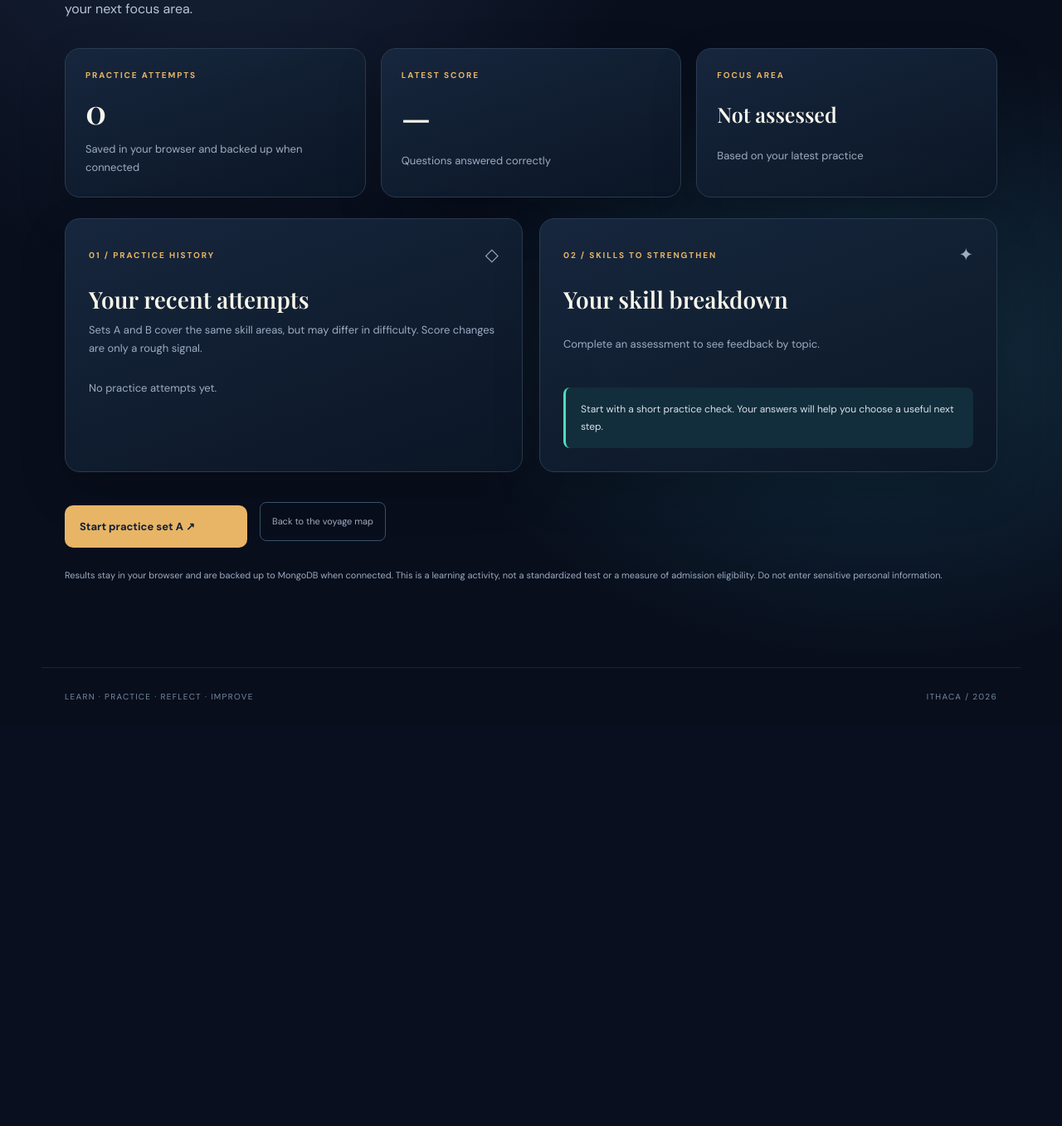
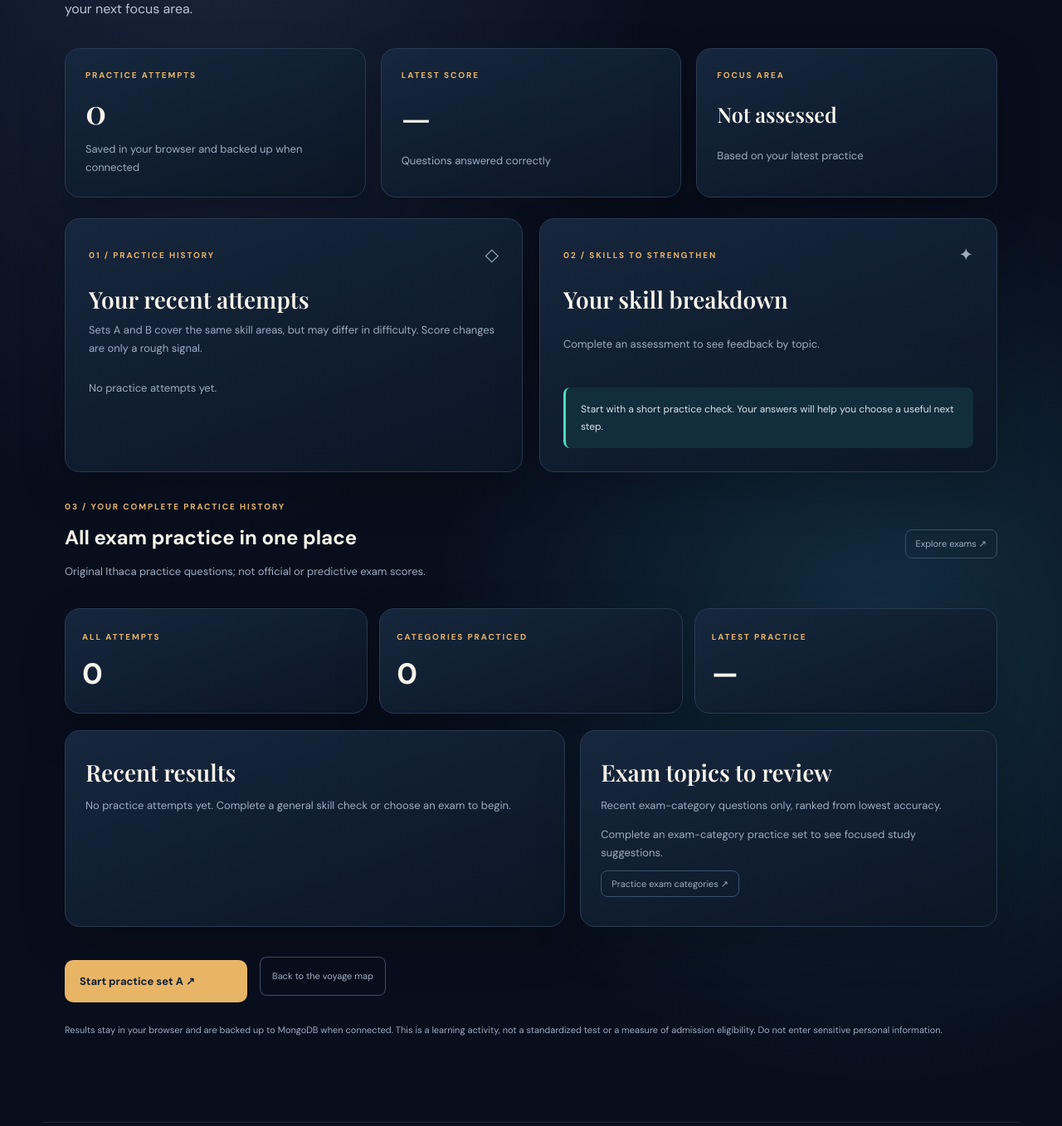
Before and after one commit to 05Winel05/ithaca, a Flask app: page /progress in a window 1280 px wide. Shown: the part 313-1670 px from the top of the page at 83% size. Before the commit the page ends 1157 px from the top, so only its background shows below. Run offline with Flask 3, Linux system fonts and the light colour scheme; the visitor is signed in with stand-in values (Sample User, id 1); some web fonts are replaced.

Commit message:
Unify exam progress with MongoDB and Athena AI

```diff
--- a/app.py
+++ b/app.py
@@ -75,11 +75,37 @@ def sync_progress():
         if len(supplied) > 48:
             return jsonify({"error": "Too many progress sections."}), 400
         allowed = {
-            "ithaca-quests", "ithaca-assessments-v1",
+            "ithaca-quests", "ithaca-assessments-v1", "ithaca-exam-practice-v1",
             "ithaca-athena-current-v1", "ithaca-athena-xp-v1",
         }
         state = {key: value for key, value in supplied.items()
                  if key in allowed or (key.startswith("ithaca-preparation:") and len(key) <= 220)}
+        # ITHACA_UPGRADE6: only bounded, aggregated, non-sensitive exam attempt data.
+        if "ithaca-exam-practice-v1" in state:
+            attempts = state["ithaca-exam-practice-v1"]
+            if not isinstance(attempts, list) or len(attempts) > 40:
+                return jsonify({"error": "Invalid exam history."}), 400
+            sanitized = []
+            for item in attempts:
+                if not isinstance(item, dict):
+                    return jsonify({"error": "Invalid exam entry."}), 400
+                exam, date = item.get('exam'), item.get('date')
+                score, total, topics = item.get('score'), item.get('total'), item.get('topics')
+                if (exam not in {'SAT','ACT','TOEFL','IELTS','DET'} or not isinstance(date, str) or len(date) > 40
+                        or type(score) is not int or type(total) is not int or not 1 <= total <= 8
+                        or not 0 <= score <= total or not isinstance(topics, dict) or len(topics) > 8):
+                    return jsonify({"error": "Invalid exam attempt format."}), 400
+                clean_topics = {}
+                for topic, result in topics.items():
+                    if not isinstance(topic, str) or len(topic) > 70 or not isinstance(result, dict):
+                        return jsonify({"error": "Invalid exam topic."}), 400
+                    correct, count = result.get('correct'), result.get('total')
+                    if type(correct) is not int or type(count) is not int or not 1 <= count <= 8 or not 0 <= correct <= count:
+                        return jsonify({"error": "Invalid exam topic score."}), 400
+                    clean_topics[topic] = {"correct": correct, "total": count}
+                sanitized.append({"date": date, "exam": exam, "score": score,
+                                  "total": total, "topics": clean_topics})
+            state["ithaca-exam-practice-v1"] = sanitized
         collection.update_one(
             {"_id": owner_id},
             {"$set": {"state": state, "updated_at": datetime.now(timezone.utc)}},
@@ -280,11 +306,33 @@ def athena_plan():
                             topics[TOPICS[slug]["title"]] = f"{good}/{count} correct"
             assessment = {"form": form, "score": f"{score} of 8", "topic_results": topics}
 
+    # ITHACA_UPGRADE6: consent-gated, bounded exam topic summaries for Athena.
+    exam_practice = []
+    raw_exams = data.get("exam_practice", [])
+    if raw_exams is not None:
+        if not isinstance(raw_exams, list) or len(raw_exams) > 5:
+            return jsonify({"error": "Invalid exam practice history."}), 400
+        for item in raw_exams:
+            if not isinstance(item, dict) or item.get("exam") not in {"SAT", "ACT", "TOEFL", "IELTS", "DET"}:
+                return jsonify({"error": "Invalid practice category."}), 400
+            score, total, raw_topics = item.get("score"), item.get("total"), item.get("topics")
+            if (type(score) is not int or type(total) is not int or not 1 <= total <= 8
+                    or not 0 <= score <= total or not isinstance(raw_topics, dict) or len(raw_topics) > 8):
+                return jsonify({"error": "Invalid practice result."}), 400
+            topics = {}
+            for name, result in raw_topics.items():
+                if not isinstance(name, str) or len(name) > 70 or not isinstance(result, dict):
+                    return jsonify({"error": "Invalid practice topic."}), 400
+                correct, count = result.get("correct"), result.get("total")
+                if type(correct) is not int or type(count) is not int or not 1 <= count <= 8 or not 0 <= correct <= count:
+                    return jsonify({"error": "Invalid topic score."}), 400
+                topics[name] = {"correct": correct, "total": count}
+            exam_practice.append({"exam": item["exam"], "score": score, "total": total, "topics": topics})
     if not os.getenv("GEMINI_API_KEY") or os.getenv("GEMINI_API_KEY") == "PASTE_YOUR_API_KEY_HERE":
         return jsonify({"error": "Gemini is not configured. Add GEMINI_API_KEY to your .env file, then restart Flask."}), 503
     try:
         from athena import generate_plan
-        plan = generate_plan(profile, assessment, scenario)
+        plan = generate_plan(profile, assessment, scenario, exam_practice=exam_practice)
     except ValueError as error:
         return jsonify({"error": str(error)}), 502
     except Exception as error:
--- a/static/sync.js
+++ b/static/sync.js
@@ -2,7 +2,7 @@
 (() => {
   'use strict';
   const commonKeys = [
-    'ithaca-quests', 'ithaca-assessments-v1',
+    'ithaca-quests', 'ithaca-assessments-v1', 'ithaca-exam-practice-v1',
     'ithaca-athena-current-v1', 'ithaca-athena-xp-v1'
   ];
   let connected = false;
@@ -48,6 +48,17 @@
           map.set(id, entry);
         }
         all[key] = [...map.values()].sort((x, y) => x.date.localeCompare(y.date)).slice(-30);
+      } else if (key === 'ithaca-exam-practice-v1') {
+        // Merge existing browser results with MongoDB results, retaining original timestamps.
+        const entries = [...(Array.isArray(b) ? b : []), ...(Array.isArray(a) ? a : [])];
+        const unique = new Map();
+        for (const attempt of entries) {
+          if (!attempt || typeof attempt.date !== 'string' || typeof attempt.exam !== 'string') continue;
+          if (!['SAT','ACT','TOEFL','IELTS','DET'].includes(attempt.exam)) continue;
+          const identity = [attempt.date, attempt.exam, attempt.score, attempt.total].join('|');
+          unique.set(identity, attempt);
+        }
+        all[key] = [...unique.values()].sort((x,y) => x.date.localeCompare(y.date)).slice(-40);
       } else if (key === 'ithaca-athena-xp-v1') {
         const ledger = {};
         for (const day of new Set([...Object.keys(a || {}), ...Object.keys(b || {})])) {
--- /dev/null
+++ b/static/unified_progress.css
@@ -0,0 +1,19 @@
+/* Ithaca Upgrade 6 — harmonizes with existing dark dashboard design */
+.unified-progress {margin:28px 0}
+.unified-progress-header{display:flex;justify-content:space-between;align-items:center;gap:14px;flex-wrap:wrap}
+.unified-progress h2{margin:9px 0 12px}
+.unified-stats{display:grid;grid-template-columns:repeat(3,minmax(0,1fr));gap:14px;margin:20px 0}
+.unified-stat{padding:20px}
+.unified-stat strong{display:block;font-size:clamp(1.4rem,3vw,2.2rem);margin-top:8px}
+.unified-columns{display:grid;grid-template-columns:minmax(0,1.2fr) minmax(0,1fr);gap:18px}
+.unified-panel{padding:24px;min-width:0}
+.unified-attempt{display:grid;grid-template-columns:minmax(0,1.7fr) minmax(65px,1fr) auto;gap:14px;align-items:center;padding:12px 0;border-bottom:1px solid rgba(255,255,255,.12)}
+.unified-attempt-detail strong,.unified-attempt-detail span{display:block;overflow-wrap:anywhere}
+.unified-attempt-detail span{opacity:.75;font-size:.85rem;margin-top:3px}
+.unified-percent{font-size:.95rem}
+.unified-meter{height:7px;border-radius:10px;background:rgba(255,255,255,.16);overflow:hidden}
+.unified-fill{height:100%;background:#6de0cf;border-radius:10px}
+.unified-topic{padding:10px 0;border-bottom:1px solid rgba(255,255,255,.12)}
+.unified-topic strong,.unified-topic span{display:block;overflow-wrap:anywhere}
+.unified-topic span{font-size:.85rem;opacity:.75;margin:5px 0 7px}
+@media(max-width:720px){.unified-columns{grid-template-columns:1fr}.unified-stats{grid-template-columns:1fr}.unified-attempt{grid-template-columns:minmax(0,1fr) 70px auto;gap:8px}.unified-panel{padding:16px}}
--- /dev/null
+++ b/static/unified_progress.js
@@ -0,0 +1,91 @@
+/* Ithaca Upgrade 6: unified, local-first exam history display. */
+(() => {
+  'use strict';
+  const key = 'ithaca-exam-practice-v1';
+  const known = new Set(['SAT','ACT','TOEFL','IELTS','DET']);
+  const examNames = {SAT:'SAT',ACT:'ACT',TOEFL:'TOEFL',IELTS:'IELTS',DET:'Duolingo English Test'};
+  const el = id => document.getElementById(id);
+  const make = (tag, text, cls) => {
+    const n = document.createElement(tag);
+    if (text !== undefined) n.textContent = text;
+    if (cls) n.className = cls;
+    return n;
+  };
+  function loadHistory() {
+    try {
+      const values = JSON.parse(localStorage.getItem(key) || '[]');
+      return Array.isArray(values) ? values.filter(x => x && known.has(x.exam) &&
+        Number.isInteger(x.score) && Number.isInteger(x.total) && x.total > 0 &&
+        x.total <= 8 && x.score >= 0 && x.score <= x.total && typeof x.date === 'string') : [];
+    } catch (_) { return []; }
+  }
+  function render() {
+    const examHistory = loadHistory();
+    const generalRaw = (() => { try { return JSON.parse(localStorage.getItem('ithaca-assessments-v1') || '[]'); } catch (_) { return []; }})();
+    const general = Array.isArray(generalRaw) ? generalRaw.filter(x => x && typeof x.date === 'string' && Number.isInteger(x.score) && Number.isInteger(x.total) && x.total > 0) : [];
+    const combined = [
+      ...general.map(x => ({...x, label:'General Skills · Set ' + (x.form || '?')})),
+      ...examHistory.map(x => ({...x, label:examNames[x.exam] + ' practice'}))
+    ].sort((a, b) => Date.parse(b.date) - Date.parse(a.date));
+    if (el('unified-attempt-count')) el('unified-attempt-count').textContent = String(combined.length);
+    if (el('unified-category-count')) el('unified-category-count').textContent = String(new Set(combined.map(x => x.exam || 'GENERAL')).size);
+    if (el('unified-latest-score')) el('unified-latest-score').textContent = combined.length ? `${combined[0].score}/${combined[0].total}` : '—';
+    const history = el('unified-exam-history');
+    if (!history) return;
+    history.replaceChildren();
+    if (!combined.length) {
+      history.append(make('p','No practice attempts yet. Complete a general skill check or choose an exam to begin.','hint'));
+    } else {
+      for (const item of combined.slice(0, 15)) {
+        const date = new Date(item.date);
+        const dateText = Number.isNaN(date.valueOf()) ? 'Previous attempt' : date.toLocaleDateString();
+        const row = make('div',undefined,'unified-attempt');
+        const details = make('div',undefined,'unified-attempt-detail');
+        details.append(make('strong',item.label),make('span',`${dateText} · ${item.score} of ${item.total} correct`));
+        const ratio = Math.round(item.score/item.total*100);
+        const meter = make('div',undefined,'unified-meter');
+        const bar = make('div',undefined,'unified-fill');
+        bar.style.width = ratio + '%';
+        meter.append(bar);
+        row.append(details,meter,make('strong',ratio + '%','unified-percent'));
+        history.append(row);
+      }
+    }
+    const breakdown = el('unified-topic-breakdown');
+    if (!breakdown) return;
+    breakdown.replaceChildren();
+    const summary = {};
+    for (const entry of examHistory.slice(-20)) {
+      for (const [topic, result] of Object.entries(entry.topics || {})) {
+        if (!result || !Number.isInteger(result.correct) || !Number.isInteger(result.total) || result.total < 1) continue;
+        const id = `${entry.exam} — ${topic}`;
+        if (!summary[id]) summary[id] = {correct:0,total:0};
+        summary[id].correct += result.correct;
+        summary[id].total += result.total;
+      }
+    }
+    const ranked = Object.entries(summary).filter(([,s]) => s.total).sort((a,b)=> a[1].correct/a[1].total - b[1].correct/b[1].total);
+    if (!ranked.length) breakdown.append(make('p','Complete an exam-category practice set to see focused study suggestions.','hint'));
+    else for (const [topic,s] of ranked.slice(0,8)) {
+      const row = make('div',undefined,'unified-topic');
+      row.append(make('strong',topic),make('span',`${s.correct}/${s.total} correct`));
+      const track = make('div',undefined,'unified-meter');
+      const fill = make('div',undefined,'unified-fill');
+      fill.style.width = Math.round(s.correct/s.total*100) + '%';
+      track.append(fill);
+      row.append(track);
+      breakdown.append(row);
+    }
+    const focus = el('unified-focus-link');
+    if (focus && ranked.length) {
+      const worst = ranked[0][0].split(' — ');
+      focus.textContent = `Practice ${worst[0]} again ↗`;
+      focus.href = '/exam-center/' + encodeURIComponent(worst[0]);
+    }
+  }
+  if (window.IthacaSync && window.IthacaSync.ready) {
+    window.IthacaSync.ready.then(render, render);
+  } else {
+    render();
+  }
+})();
--- a/templates/progress.html
+++ b/templates/progress.html
@@ -5,6 +5,7 @@
   <meta name="viewport" content="width=device-width, initial-scale=1">
   <title>Academic progress — Ithaca</title>
   <link rel="stylesheet" href="{{ url_for('static', filename='style.css') }}">
+  <link rel="stylesheet" href="{{ url_for('static', filename='unified_progress.css') }}">
 </head>
 <body>
   <header class="topbar wrap">
@@ -36,6 +37,28 @@
         <div class="study-tip" id="study-tip">Start with a short practice check. Your answers will help you choose a useful next step.</div>
       </section>
     </div>
+    <!-- ITHACA_UPGRADE6: General Skills + SAT/ACT/TOEFL/IELTS/DET history -->
+    <section class="unified-progress" aria-label="All practice results">
+      <div class="unified-progress-header">
+        <div><span class="panel-index">03 / YOUR COMPLETE PRACTICE HISTORY</span>
+        <h2>All exam practice in one place</h2>
+        <p class="hint">Original Ithaca practice questions; not official or predictive exam scores.</p></div>
+        <a class="secondary-btn" href="{{ url_for('exam_practice.index') }}">Explore exams ↗</a>
+      </div>
+      <div class="unified-stats">
+        <div class="panel unified-stat"><span class="card-label">ALL ATTEMPTS</span><strong id="unified-attempt-count">0</strong></div>
+        <div class="panel unified-stat"><span class="card-label">CATEGORIES PRACTICED</span><strong id="unified-category-count">0</strong></div>
+        <div class="panel unified-stat"><span class="card-label">LATEST PRACTICE</span><strong id="unified-latest-score">—</strong></div>
+      </div>
+      <div class="unified-columns">
+        <div class="panel unified-panel"><h2>Recent results</h2><div id="unified-exam-history"></div></div>
+        <div class="panel unified-panel"><h2>Exam topics to review</h2>
+          <p class="hint">Recent exam-category questions only, ranked from lowest accuracy.</p>
+          <div id="unified-topic-breakdown"></div>
+          <p><a class="secondary-btn" id="unified-focus-link" href="{{ url_for('exam_practice.index') }}">Practice exam categories ↗</a></p>
+        </div>
+      </div>
+    </section>
     <div class="progress-actions">
       <a class="primary wide-action" id="practice-next" href="{{ url_for('assessment', form='A') }}">Start practice set A ↗</a>
       <a class="secondary-btn back-action" href="{{ url_for('journey') }}">Back to the voyage map</a>
@@ -44,6 +67,7 @@
   </main>
   <footer class="wrap foot">LEARN · PRACTICE · REFLECT · IMPROVE <span>ITHACA / 2026</span></footer>
   <script src="{{ url_for('static', filename='sync.js') }}"></script>
+  <script src="{{ url_for('static', filename='unified_progress.js') }}" defer></script>
   <script>
     window.IthacaSync.ready.then(() => {
     const historyKey = 'ithaca-assessments-v1';
```
Also changed, not shown: athena.py (+9 -1 lines), templates/athena.html (+13 -2 lines), templates/exam_quiz.html (+4 -2 lines).
